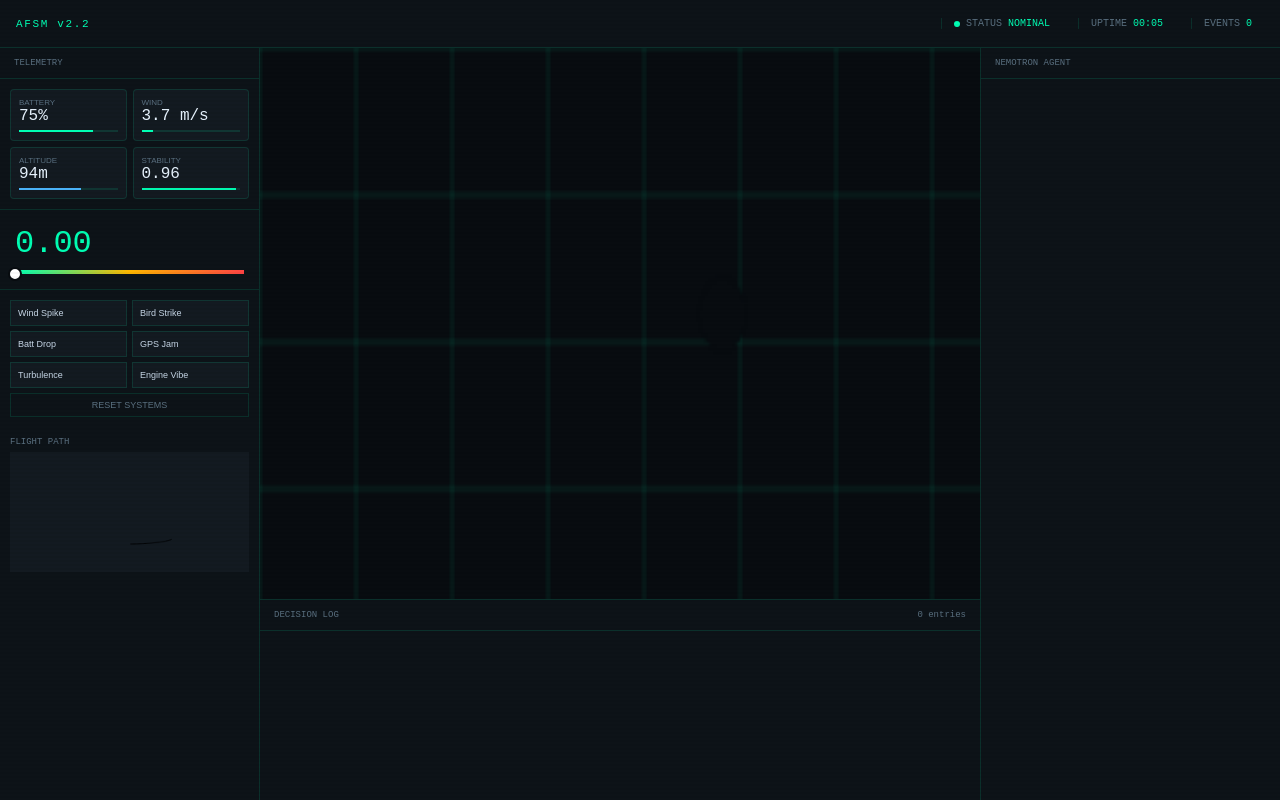
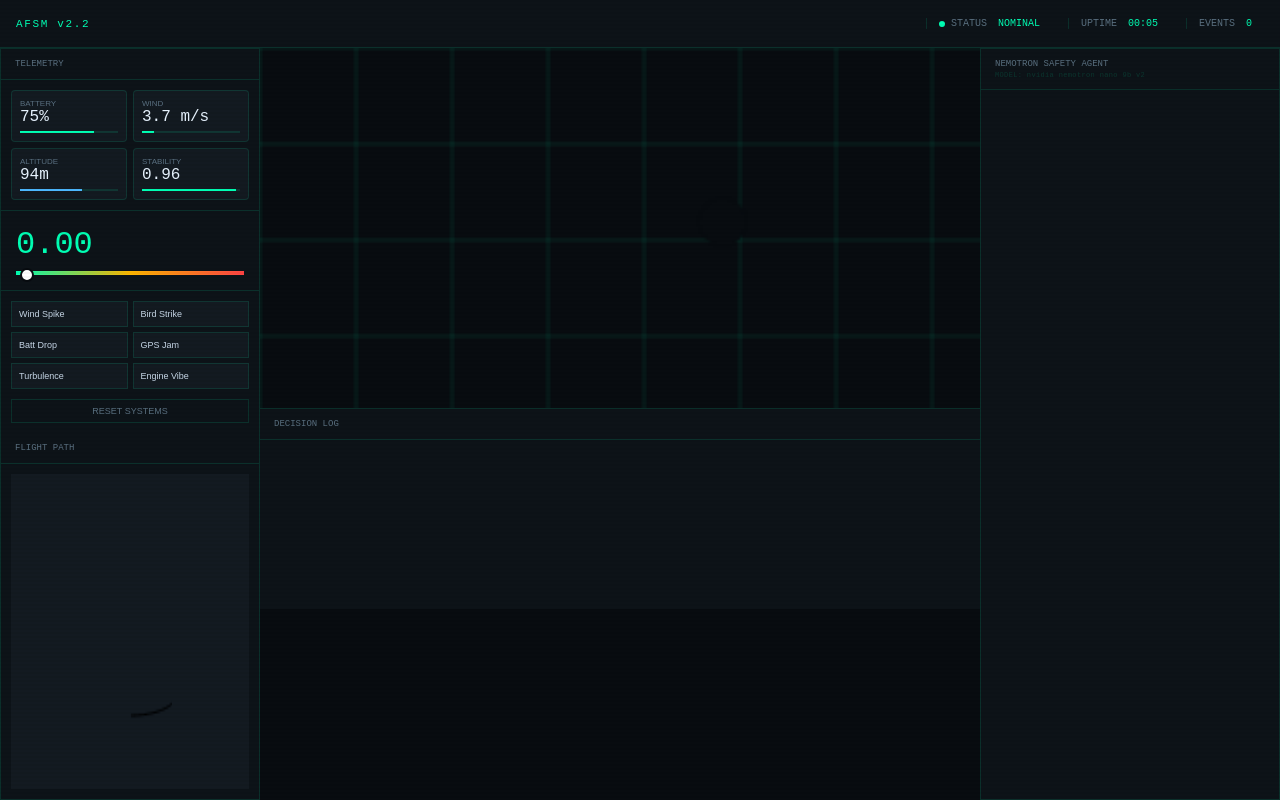
Before and after one commit to unicodeee/drone, a Next.js app: page / in a window 1280 px wide. Built offline with nearby package versions, Linux system fonts and the light colour scheme.

Commit message:
feat: improve dashboard UI with model info and stable agent loop

```diff
--- a/app/page.tsx
+++ b/app/page.tsx
@@ -66,13 +66,16 @@ export default function AFSMPage() {
                 if (!response.ok) throw new Error('Failed to get decision');
                 const decision = await response.json();
 
+                // Safety for triggered_rules
+                const rules = Array.isArray(decision.triggered_rules) ? decision.triggered_rules : [];
+
                 const card = {
                     severity: decision.safety_state === 'CRITICAL' ? 'crit' : decision.safety_state === 'WARNING' ? 'warn' : 'ok',
                     title: decision.recommended_action.replace(/_/g, ' '),
                     body: decision.reasoning_bullets.join('. '),
                     plan: decision.reasoning_bullets.map((b: string) => ({ text: b, pri: decision.safety_state === 'CRITICAL' ? 'high' : 'med' })),
                     command: decision.command,
-                    issues: decision.triggered_rules.map((r: any) => ({ key: r.rule_id, val: r.value, threshold: r.threshold, delta: 'N/A' })),
+                    issues: rules.map((r: any) => ({ key: r.rule_id, val: r.value, threshold: r.threshold, delta: 'N/A' })),
                     risk: decision.risk_score,
                     ts: Date.now()
                 };
@@ -83,11 +86,11 @@ export default function AFSMPage() {
                     renderAgentPanel();
                     addLog(card.severity === 'crit' ? 'crit' : 'warn', 'agent', `Nemotron Decision: ${card.title} - ${card.command}`);
                 } else {
-                    addLog('ok', 'agent', `Nemotron analysis: NOMINAL. All systems clear.`);
+                    addLog('ok', 'agent', `Nemotron analysis: NOMINAL decision received. All systems clear.`);
                 }
 
             } catch (error) {
-                addLog('warn', 'agent', 'Nemotron request failed. Retrying in next cycle.');
+                addLog('warn', 'agent', 'Nemotron request failed. Using local rule-based fallback.');
             }
         }
 
@@ -108,7 +111,7 @@ export default function AFSMPage() {
           </div>
           <div class="agent-card-body">
             ${c.body}
-            <div class="evidence">${c.issues.map((e: any) => `<span>${e.key}: </span><span>${e.val}</span>`).join(' · ')}</div>
+            <div class="evidence">${c.issues.length ? c.issues.map((e: any) => `<span>${e.key}: </span><span>${e.val}</span>`).join(' · ') : 'No violations'}</div>
           </div>
           <div class="cmd-block">
             <div class="cmd-label">DECISION</div>
@@ -152,7 +155,7 @@ export default function AFSMPage() {
         <div class="log-entry ${e.type}">
           <span class="log-time">${e.t}</span>
           <span class="log-badge badge-${e.badge}">${e.badge.toUpperCase()}</span>
-          <span className="log-msg">${e.msg}</span>
+          <span class="log-msg">${e.msg}</span>
         </div>
       `).join('');
             const countEl = document.getElementById('log-count');
@@ -203,7 +206,8 @@ export default function AFSMPage() {
 
         function executeCmd(cmd: string) {
             addLog('cmd', 'cmd', 'Operator executed: ' + cmd);
-            requestNemotronDecision('EXECUTE_COMMAND');
+            // Trigger a new decision following the command execution
+            requestNemotronDecision('COMMAND_EXECUTED');
         }
 
         function inject(type: string) {
@@ -212,7 +216,7 @@ export default function AFSMPage() {
             else if (type === 'battery') { S.battery = 8; S.scenario = 'battery'; }
             else if (type === 'gps') { S.gps = 0.15; S.scenario = 'gps'; }
             else if (type === 'turbulence') { S.stab -= 0.1; S.wind += 10; S.scenario = 'turbulence'; }
-            else if (type === 'engine') { S.temp = 60; S.scenario = 'engine'; }
+            else if (type === 'engine') { S.temp = 60; S.scenario = 'engine'; S.stab -= 0.1; }
             else if (type === 'reset') {
                 Object.assign(S, { battery: 78, wind: 6, alt: 95, stab: 0.96, gps: 0.95, temp: 32, scenario: null, lastIssues: [] });
                 agentCards = [];
@@ -246,7 +250,7 @@ export default function AFSMPage() {
                 riskEl.style.color = r > 0.7 ? 'var(--red)' : r > 0.4 ? 'var(--amber)' : 'var(--green)';
             }
             const ptr = document.getElementById('risk-ptr');
-            if (ptr) ptr.style.left = (r * 100) + '%';
+            if (ptr) ptr.style.left = Math.min(95, Math.max(5, (r * 100))) + '%';
 
             const hstat = document.getElementById('hdr-status');
             if (hstat) {
@@ -304,7 +308,10 @@ export default function AFSMPage() {
             }
             const prevRisk = S.risk;
             S.risk = computeRisk();
-            if ((prevRisk < 0.4 && S.risk >= 0.4) || (prevRisk < 0.78 && S.risk >= 0.78)) requestNemotronDecision('THRESHOLD_CROSSING');
+            // Threshold Crossing triggers
+            if ((prevRisk < 0.4 && S.risk >= 0.4) || (prevRisk < 0.78 && S.risk >= 0.78)) {
+                requestNemotronDecision('THRESHOLD_CROSSING');
+            }
             updateHUD();
         }
 
@@ -345,7 +352,7 @@ export default function AFSMPage() {
         .header-logo { font-family: var(--mono); font-size: 11px; font-weight: 500; color: var(--green); letter-spacing: 0.15em; }
         .header-stat { display: flex; align-items: center; gap: 6px; font-family: var(--mono); font-size: 10px; color: var(--text-dim); padding: 0 12px; border-left: 1px solid var(--border); }
         .header-stat .val { color: var(--green); }
-        .left-panel, .right-panel { background: var(--bg2); border-color: var(--border); display: flex; flex-direction: column; }
+        .left-panel, .right-panel { background: var(--bg2); border: 1px solid var(--border); display: flex; flex-direction: column; }
         .left-panel { border-right-width: 1px; border-right-style: solid; }
         .right-panel { border-left-width: 1px; border-left-style: solid; }
         .panel-header { font-family: var(--mono); font-size: 9px; padding: 10px 14px; border-bottom: 1px solid var(--border); color: var(--text-dim); }
@@ -359,11 +366,10 @@ export default function AFSMPage() {
         .risk-score-big { font-family: var(--mono); font-size: 32px; font-weight: 500; }
         .risk-bar-track { height: 4px; background: linear-gradient(to right, #00ffb4, #ffb700, #ff4444); position: relative; margin-top: 8px; }
         .risk-pointer { position: absolute; top: -3px; width: 10px; height: 10px; border-radius: 50%; background: #fff; border: 2px solid var(--bg); transform: translateX(-50%); }
-        .triggers-section { padding: 10px; }
-        .trigger-grid { display: grid; grid-template-columns: 1fr 1fr; gap: 5px; }
+        .trigger-grid { display: grid; grid-template-columns: 1fr 1fr; gap: 5px; padding: 10px; }
         .trigger-btn { background: var(--bg3); border: 1px solid var(--border); color: var(--text); padding: 7px; font-size: 9px; cursor: pointer; text-align: left; }
-        .trigger-reset { width: 100%; margin-top: 5px; border: 1px solid var(--border); background: transparent; color: var(--text-dim); padding: 6px; font-size: 9px; cursor: pointer; }
-        .flight-view { flex: 1; min-height: 0; background: #000; position: relative; }
+        .trigger-reset { width: calc(100% - 20px); margin: 0 10px 10px 10px; border: 1px solid var(--border); background: transparent; color: var(--text-dim); padding: 6px; font-size: 9px; cursor: pointer; }
+        .flight-view { flex: 1; background: #000; position: relative; }
         canvas { width: 100%; height: 100%; display: block; }
         .log-section { height: 200px; display: flex; flex-direction: column; background: var(--bg2); border-top: 1px solid var(--border); }
         .log-body { flex: 1; overflow-y: auto; padding: 10px; font-family: var(--mono); font-size: 10px; }
@@ -373,92 +379,58 @@ export default function AFSMPage() {
         .agent-card.warn { border-color: var(--amber); }
         .agent-card-header { display: flex; justify-content: space-between; font-size: 9px; margin-bottom: 5px; font-family: var(--mono); }
         .agent-card-body { font-size: 11px; line-height: 1.4; }
+        .cmd-block { background: var(--bg); margin-top: 8px; padding: 6px; font-family: var(--mono); font-size: 9px; color: var(--blue); }
         .modal-overlay { position: fixed; inset: 0; background: rgba(0,0,0,0.85); display: none; align-items: center; justify-content: center; z-index: 2000; }
         .modal-overlay.active { display: flex; }
         .modal { background: var(--bg2); border: 1px solid var(--border2); width: 450px; padding: 20px; color: var(--text); }
         .modal-header { display: flex; justify-content: space-between; margin-bottom: 15px; }
         .cmd-execute-btn { background: var(--blue); color: #000; border: none; padding: 5px 15px; cursor: pointer; font-weight: 600; font-size: 10px; }
         .pulse-dot { width: 6px; height: 6px; background: var(--green); border-radius: 50%; }
-        .pulse-dot.red { background: var(--red); }
-        .pulse-dot.amber { background: var(--amber); }
       ` }} />
 
             <div className="layout">
                 <header className="header">
                     <span className="header-logo">AFSM v2.2</span>
                     <div style={{ flex: 1 }}></div>
-                    <div className="header-stat"><div id="hdr-dot" className="pulse-dot"></div><span>STATUS</span><span id="hdr-status" className="val">NOMINAL</span></div>
-                    <div className="header-stat"><span>UPTIME</span><span id="hdr-time" className="val">00:00</span></div>
-                    <div className="header-stat"><span>EVENTS</span><span id="hdr-events" className="val">0</span></div>
+                    <div className="header-stat"><div id="hdr-dot" className="pulse-dot"></div><span>STATUS</span><span id="hdr-status" className="val" style={{ marginLeft: 5 }}>NOMINAL</span></div>
+                    <div className="header-stat"><span>UPTIME</span><span id="hdr-time" className="val" style={{ marginLeft: 5 }}>00:00</span></div>
+                    <div className="header-stat"><span>EVENTS</span><span id="hdr-events" className="val" style={{ marginLeft: 5 }}>0</span></div>
                 </header>
 
                 <div className="left-panel">
                     <div className="panel-header">TELEMETRY</div>
                     <div className="metrics-section">
-                        <div className="metric-card" id="mc-battery">
-                            <div className="metric-label">Battery</div>
-                            <div className="metric-value" id="mv-battery">78%</div>
-                            <div className="metric-bar"><div className="metric-fill" id="mf-battery" style={{ width: '78%', background: 'var(--green)' }}></div></div>
-                        </div>
-                        <div className="metric-card" id="mc-wind">
-                            <div className="metric-label">Wind</div>
-                            <div className="metric-value" id="mv-wind">6.0 m/s</div>
-                            <div className="metric-bar"><div className="metric-fill" id="mf-wind" style={{ width: '20%', background: 'var(--green)' }}></div></div>
-                        </div>
-                        <div className="metric-card" id="mc-alt">
-                            <div className="metric-label">Altitude</div>
-                            <div className="metric-value" id="mv-alt">95m</div>
-                            <div className="metric-bar"><div className="metric-fill" id="mf-alt" style={{ width: '63%', background: 'var(--blue)' }}></div></div>
-                        </div>
-                        <div className="metric-card" id="mc-stab">
-                            <div className="metric-label">Stability</div>
-                            <div className="metric-value" id="mv-stab">0.96</div>
-                            <div className="metric-bar"><div className="metric-fill" id="mf-stab" style={{ width: '96%', background: 'var(--green)' }}></div></div>
-                        </div>
+                        <div className="metric-card" id="mc-battery"><div className="metric-label">Battery</div><div className="metric-value" id="mv-battery">78%</div><div className="metric-bar"><div className="metric-fill" id="mf-battery"></div></div></div>
+                        <div className="metric-card" id="mc-wind"><div className="metric-label">Wind</div><div className="metric-value" id="mv-wind">6.0 m/s</div><div className="metric-bar"><div className="metric-fill" id="mf-wind"></div></div></div>
+                        <div className="metric-card" id="mc-alt"><div className="metric-label">Altitude</div><div className="metric-value" id="mv-alt">95m</div><div className="metric-bar"><div className="metric-fill" id="mf-alt"></div></div></div>
+                        <div className="metric-card" id="mc-stab"><div className="metric-label">Stability</div><div className="metric-value" id="mv-stab">0.96</div><div className="metric-bar"><div className="metric-fill" id="mf-stab"></div></div></div>
                     </div>
-                    <div className="risk-section">
-                        <div className="risk-score-big" id="risk-big">0.08</div>
-                        <div className="risk-bar-track"><div className="risk-pointer" id="risk-ptr" style={{ left: '8%' }}></div></div>
-                    </div>
-                    <div className="triggers-section">
-                        <div className="trigger-grid">
-                            <button className="trigger-btn">Wind Spike</button>
-                            <button className="trigger-btn">Bird Strike</button>
-                            <button className="trigger-btn">Batt Drop</button>
-                            <button className="trigger-btn">GPS Jam</button>
-                            <button className="trigger-btn">Turbulence</button>
-                            <button className="trigger-btn">Engine Vibe</button>
-                        </div>
-                        <button className="trigger-reset">RESET SYSTEMS</button>
-                    </div>
-                    <div style={{ flex: 1, padding: '10px' }}>
-                        <div className="panel-header" style={{ padding: '0 0 5px 0', border: 0 }}>FLIGHT PATH</div>
-                        <canvas id="flightCanvas" style={{ height: '120px', background: '#000' }}></canvas>
-                    </div>
+                    <div className="risk-section"><div className="risk-score-big" id="risk-big">0.08</div><div className="risk-bar-track"><div className="risk-pointer" id="risk-ptr"></div></div></div>
+                    <div className="trigger-grid"><button className="trigger-btn">Wind Spike</button><button className="trigger-btn">Bird Strike</button><button className="trigger-btn">Batt Drop</button><button className="trigger-btn">GPS Jam</button><button className="trigger-btn">Turbulence</button><button className="trigger-btn">Engine Vibe</button></div>
+                    <button className="trigger-reset">RESET SYSTEMS</button>
+                    <div className="panel-header">FLIGHT PATH</div>
+                    <div style={{ flex: 1, padding: 10 }}><canvas id="flightCanvas"></canvas></div>
                 </div>
 
-                <div className="center-panel" style={{ display: 'flex', flexDirection: 'column' }}>
+                <div className="center-panel">
                     <div className="flight-view"><canvas id="mainCanvas"></canvas></div>
                     <div className="log-section">
-                        <div className="panel-header">DECISION LOG <span id="log-count" style={{ float: 'right' }}>0 entries</span></div>
+                        <div className="panel-header">DECISION LOG</div>
                         <div className="log-body" id="log-body"></div>
                     </div>
                 </div>
 
                 <div className="right-panel">
-                    <div className="panel-header">NEMOTRON AGENT</div>
+                    <div className="panel-header" style={{ display: 'flex', flexDirection: 'column', gap: '2px' }}>
+                        <span>NEMOTRON SAFETY AGENT</span>
+                        <span style={{ fontSize: '7px', color: 'var(--green-dim)', letterSpacing: '0.05em' }}>MODEL: nvidia nemotron nano 9b v2</span>
+                    </div>
                     <div className="agent-section" id="agent-section"></div>
                 </div>
             </div>
 
             <div className="modal-overlay" id="modal-overlay">
-                <div className="modal">
-                    <div className="modal-header">
-                        <div id="modal-title" style={{ fontWeight: 600 }}>Analysis</div>
-                        <button className="modal-close" style={{ background: 0, border: 0, color: '#fff', cursor: 'pointer' }}>✕</button>
-                    </div>
-                    <div id="modal-body" style={{ fontSize: '12px', lineHeight: 1.5 }}></div>
-                </div>
+                <div className="modal"><div className="modal-header"><div id="modal-title" style={{ fontWeight: 600 }}>Analysis</div><button className="modal-close" style={{ background: 0, border: 0, color: '#fff', cursor: 'pointer' }}>✕</button></div><div id="modal-body"></div></div>
             </div>
         </>
     );
```
